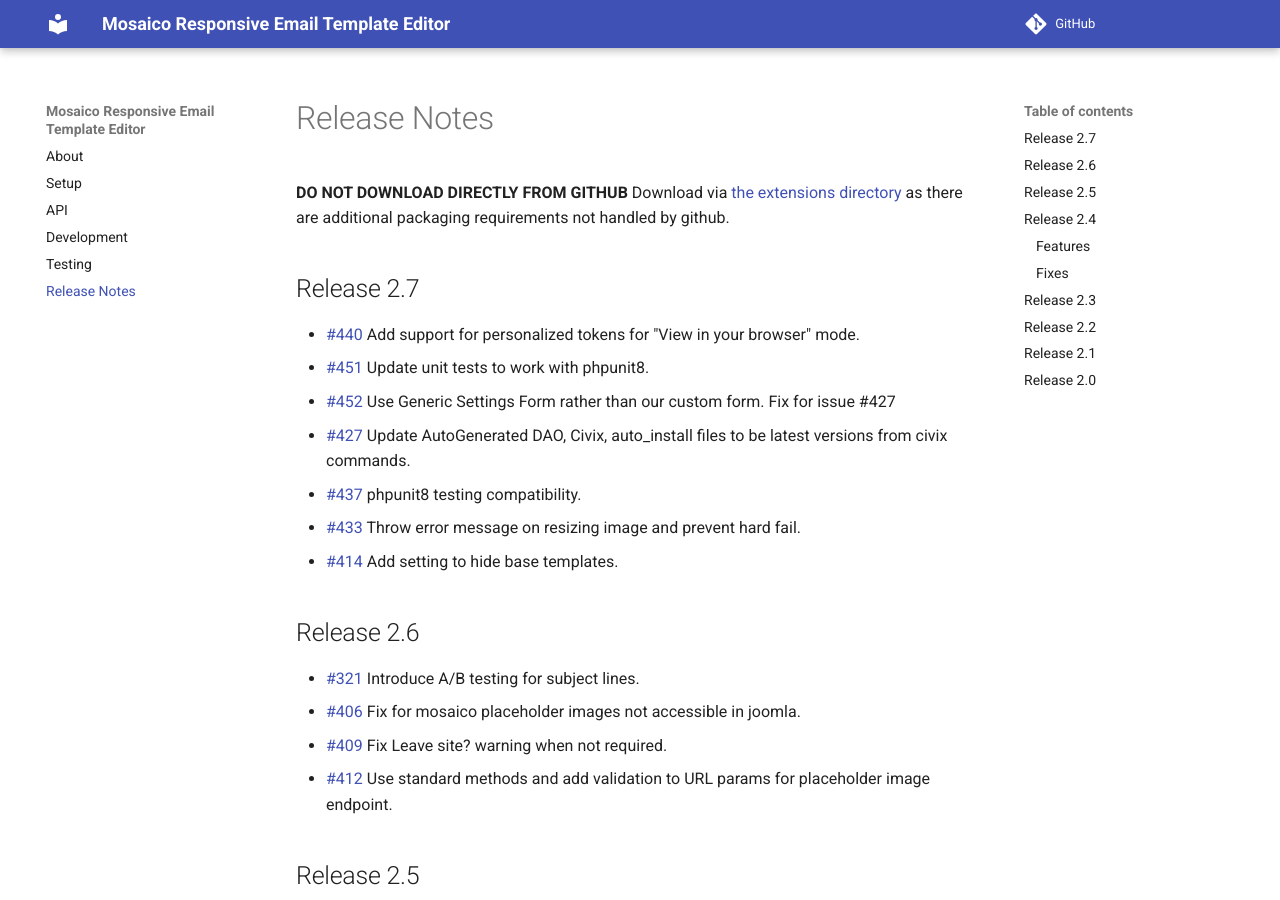
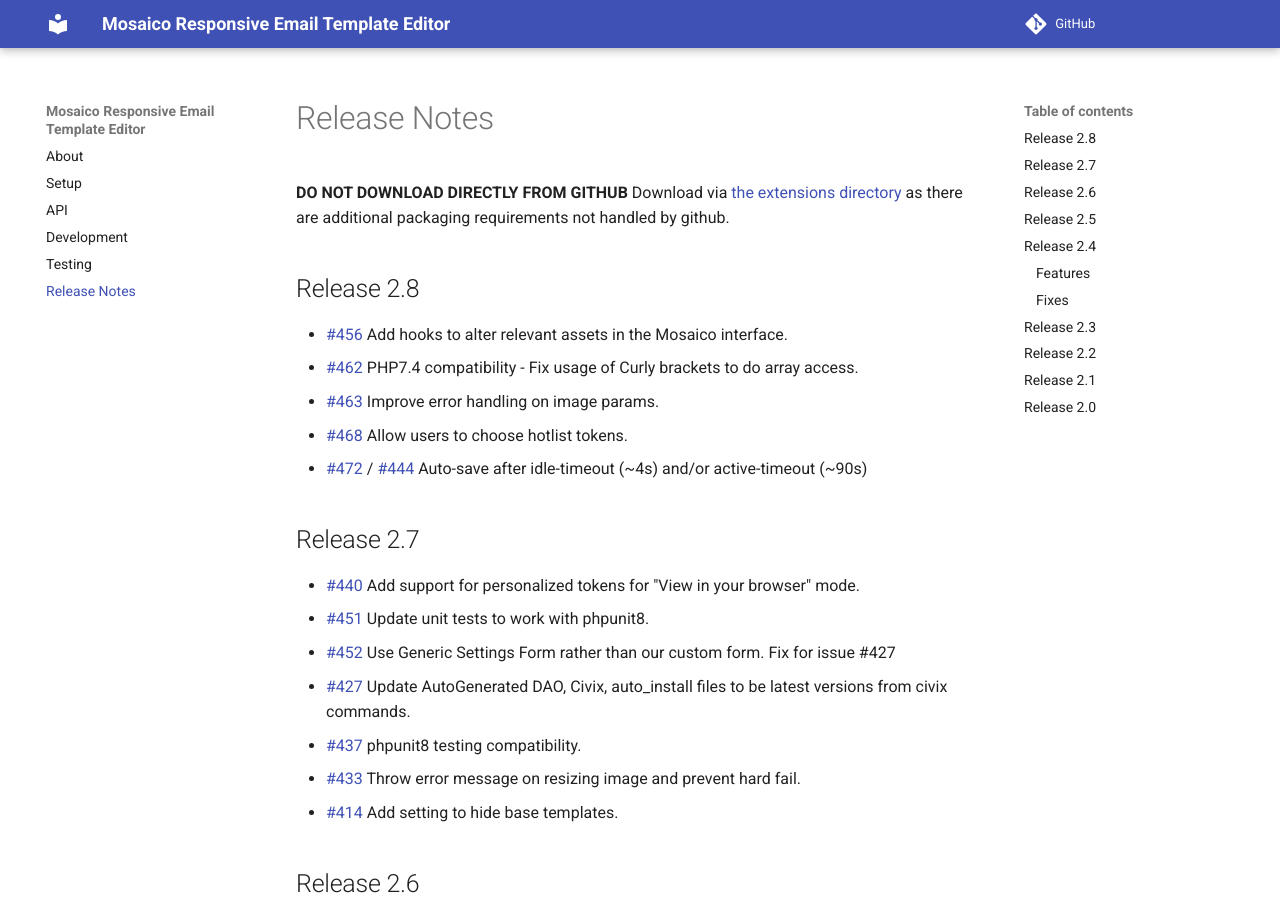
Before and after one commit to veda-consulting-company/uk.co.vedaconsulting.mosaico, an MkDocs documentation site: the page built from docs/releasenotes.md, in a window 1280 px wide and 900 px high. Built offline with MkDocs 1.6.1 and Material for MkDocs 9.7.7, drawn with Linux system fonts in a browser that asks for light colours.

Commit message:
Release 2.8

```diff
--- a/docs/releasenotes.md
+++ b/docs/releasenotes.md
@@ -1,5 +1,13 @@
 **DO NOT DOWNLOAD DIRECTLY FROM GITHUB**
 Download via [the extensions directory](https://civicrm.org/extensions/email-template-builder) as there are additional packaging requirements not handled by github.
+
+## Release 2.8
+
+* [#456](https://github.com/veda-consulting-company/uk.co.vedaconsulting.mosaico/issues/456) Add hooks to alter relevant assets in the Mosaico interface.
+* [#462](https://github.com/veda-consulting-company/uk.co.vedaconsulting.mosaico/issues/462) PHP7.4 compatibility - Fix usage of Curly brackets to do array access.
+* [#463](https://github.com/veda-consulting-company/uk.co.vedaconsulting.mosaico/issues/463) Improve error handling on image params.
+* [#468](https://github.com/veda-consulting-company/uk.co.vedaconsulting.mosaico/issues/468) Allow users to choose hotlist tokens.
+* [#472](https://github.com/veda-consulting-company/uk.co.vedaconsulting.mosaico/issues/472) / [#444](https://github.com/veda-consulting-company/uk.co.vedaconsulting.mosaico/issues/444) Auto-save after idle-timeout (~4s) and/or active-timeout (~90s)
 
 ## Release 2.7
 
--- a/info.xml
+++ b/info.xml
@@ -15,11 +15,11 @@
     <url desc="Support">https://vedaconsulting.co.uk</url>
     <url desc="Licensing">http://www.gnu.org/licenses/agpl-3.0.html</url>
   </urls>
-  <releaseDate>2021-05-24</releaseDate>
-  <version>2.7</version>
+  <releaseDate>2021-11-17</releaseDate>
+  <version>2.8</version>
   <develStage>stable</develStage>
   <compatibility>
-    <ver>5.35</ver>
+    <ver>5.36</ver>
   </compatibility>
   <requires>
     <ext>org.civicrm.flexmailer</ext>
```
